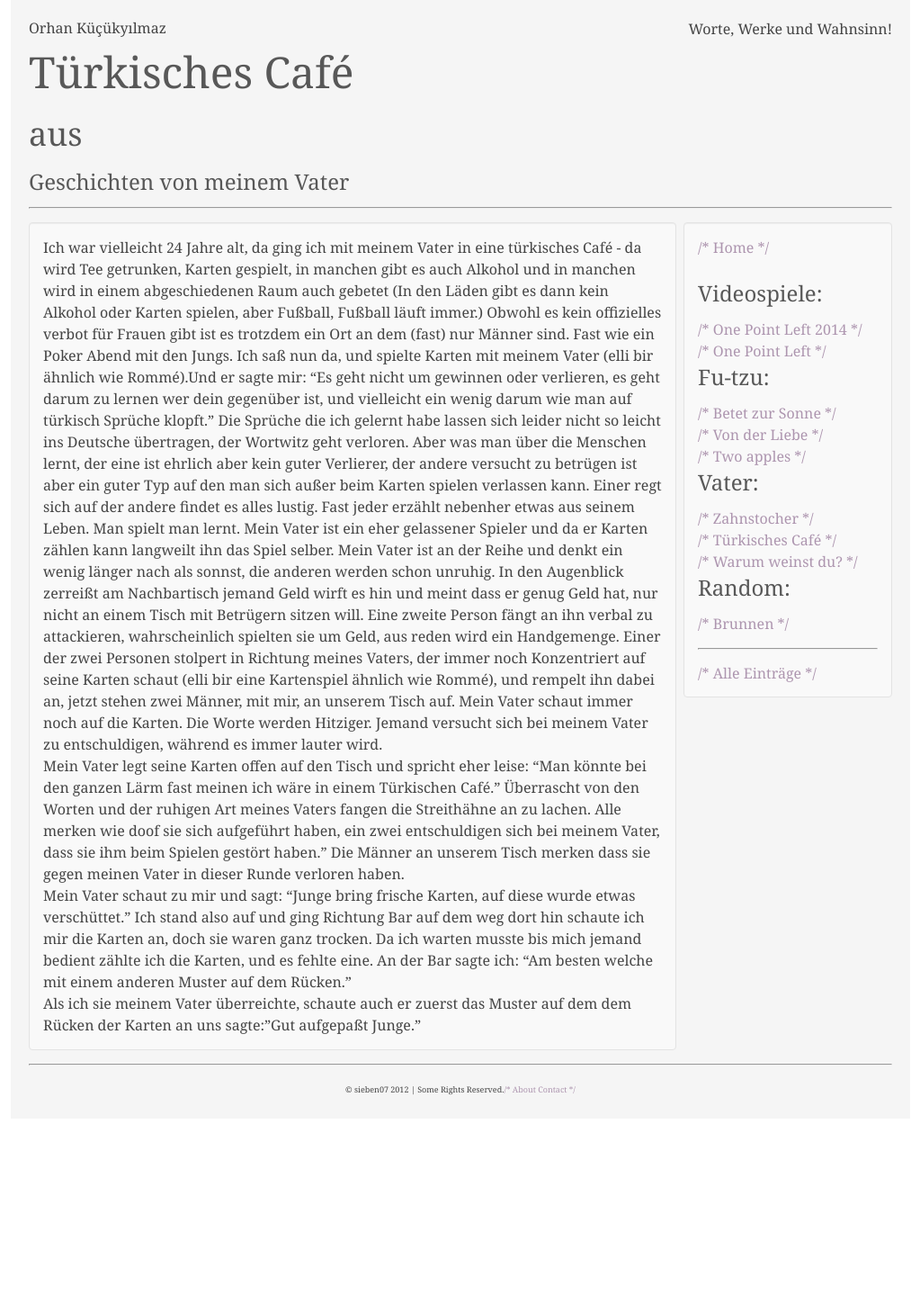
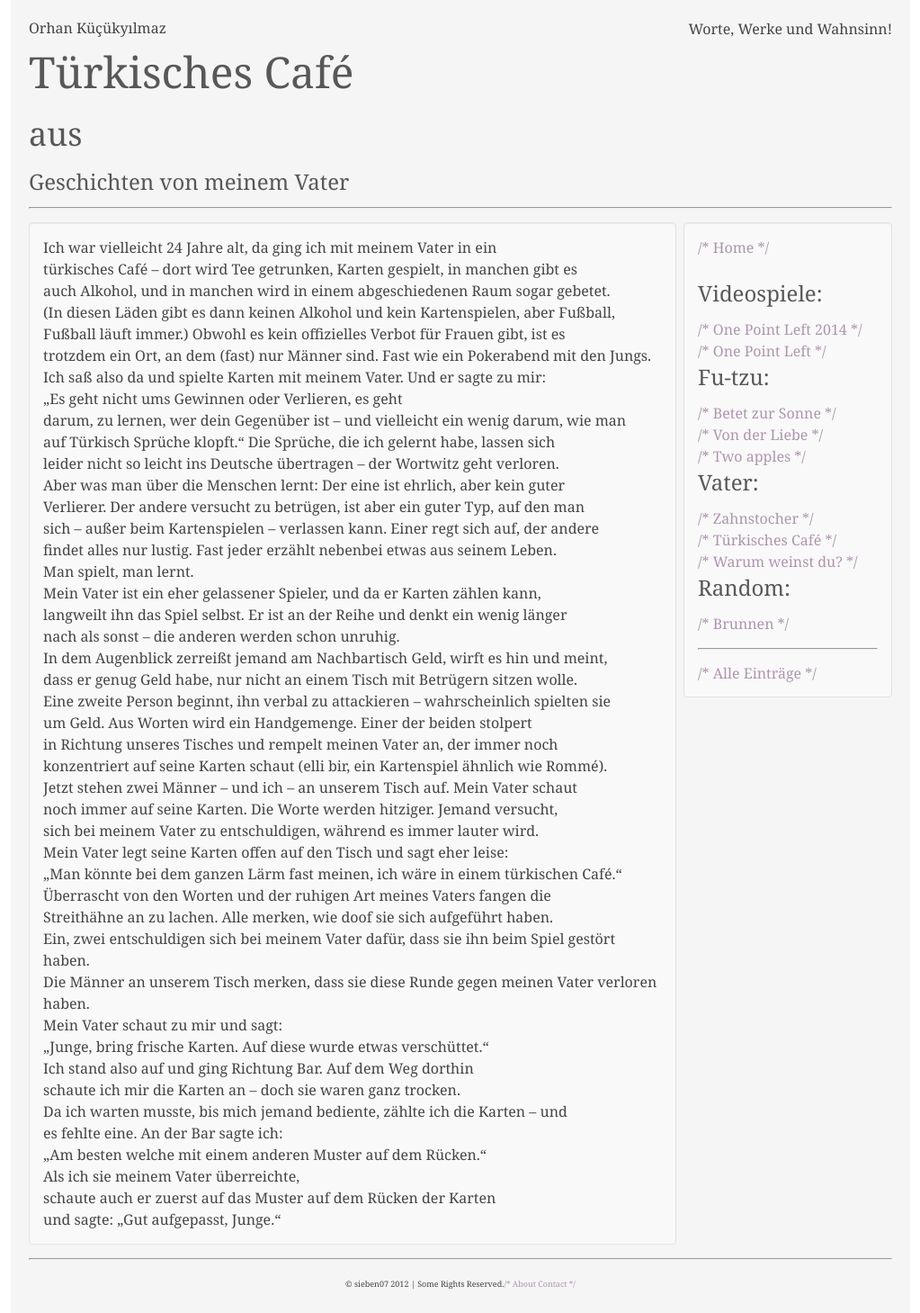
Before and after one commit to sieben07/sieben07.github.io, a Jekyll site: the page built from _posts/2015-05-15-tuerkisches-cafe.md, in a window 1280 px wide. Shown: the whole page at 90% size, without its empty margins (128-1151 px from the left). Built offline with Jekyll 4.4.1, drawn with Linux system fonts in a browser that asks for light colours; before the commit the page ends 1243 px from its top, so only the background shows below that.

Commit message:
korrektur

```diff
--- a/_posts/2015-05-15-tuerkisches-cafe.md
+++ b/_posts/2015-05-15-tuerkisches-cafe.md
@@ -6,49 +6,58 @@ title3: Geschichten von meinem Vater
 category: vater
 ---
 
-Ich war vielleicht 24 Jahre alt, da ging ich mit meinem Vater in eine
-türkisches Café - da wird Tee getrunken, Karten gespielt, in manchen gibt es
-auch Alkohol und in manchen wird in einem abgeschiedenen Raum auch gebetet (In
-den Läden gibt es dann kein Alkohol oder Karten spielen, aber Fußball, Fußball
-läuft immer.) Obwohl es kein offizielles verbot für Frauen gibt ist es trotzdem
-ein Ort an dem (fast) nur Männer sind. Fast wie ein Poker Abend mit den Jungs.
+Ich war vielleicht 24 Jahre alt, da ging ich mit meinem Vater in ein
+türkisches Café – dort wird Tee getrunken, Karten gespielt, in manchen gibt es
+auch Alkohol, und in manchen wird in einem abgeschiedenen Raum sogar gebetet.
+(In diesen Läden gibt es dann keinen Alkohol und kein Kartenspielen, aber Fußball,
+Fußball läuft immer.) Obwohl es kein offizielles Verbot für Frauen gibt, ist es
+trotzdem ein Ort, an dem (fast) nur Männer sind. Fast wie ein Pokerabend mit den Jungs.
 <!-- more start -->
-Ich saß nun da, und spielte Karten mit meinem Vater (elli bir ähnlich wie
-Rommé).Und er sagte mir: "Es geht nicht um gewinnen oder verlieren, es geht
-darum zu lernen wer dein gegenüber ist, und vielleicht ein wenig darum wie man
-auf türkisch Sprüche klopft." Die Sprüche die ich gelernt habe lassen sich
-leider nicht so leicht ins Deutsche übertragen, der Wortwitz geht verloren.
-Aber was man über die Menschen lernt, der eine ist ehrlich aber kein guter
-Verlierer, der andere versucht zu betrügen ist aber ein guter Typ auf den man
-sich außer beim Karten spielen verlassen kann. Einer regt sich auf der andere
-findet es alles lustig. Fast jeder erzählt nebenher etwas aus seinem Leben.
-Man spielt man lernt.  Mein Vater ist ein eher gelassener Spieler und da er
-Karten zählen kann langweilt ihn das Spiel selber. Mein Vater ist an der Reihe
-und denkt ein wenig länger nach als sonnst, die anderen werden schon unruhig.
-In den Augenblick zerreißt am Nachbartisch jemand Geld wirft es hin und meint
-dass er genug Geld hat, nur nicht an einem Tisch mit Betrügern sitzen will.
-Eine zweite Person fängt an ihn verbal zu attackieren, wahrscheinlich spielten
-sie um Geld, aus reden wird ein Handgemenge. Einer der zwei Personen stolpert
-in Richtung meines Vaters, der immer noch Konzentriert auf seine Karten schaut
-(elli bir eine Kartenspiel ähnlich wie Rommé), und rempelt ihn dabei an, jetzt
-stehen zwei Männer, mit mir, an unserem Tisch auf. Mein Vater schaut immer noch
-auf die Karten. Die Worte werden Hitziger. Jemand versucht sich bei meinem
-Vater zu entschuldigen, während es immer lauter wird.
+Ich saß also da und spielte Karten mit meinem Vater. Und er sagte zu mir:
+„Es geht nicht ums Gewinnen oder Verlieren, es geht
+darum, zu lernen, wer dein Gegenüber ist – und vielleicht ein wenig darum, wie man
+auf Türkisch Sprüche klopft.“ Die Sprüche, die ich gelernt habe, lassen sich
+leider nicht so leicht ins Deutsche übertragen – der Wortwitz geht verloren.
+Aber was man über die Menschen lernt: Der eine ist ehrlich, aber kein guter
+Verlierer. Der andere versucht zu betrügen, ist aber ein guter Typ, auf den man
+sich – außer beim Kartenspielen – verlassen kann. Einer regt sich auf, der andere
+findet alles nur lustig. Fast jeder erzählt nebenbei etwas aus seinem Leben.
+Man spielt, man lernt.
 
-Mein Vater legt seine Karten offen auf den Tisch und spricht eher leise: "Man
-könnte bei den ganzen Lärm fast meinen ich wäre in einem Türkischen Café."
+Mein Vater ist ein eher gelassener Spieler, und da er Karten zählen kann,
+langweilt ihn das Spiel selbst. Er ist an der Reihe und denkt ein wenig länger
+nach als sonst – die anderen werden schon unruhig.
+
+In dem Augenblick zerreißt jemand am Nachbartisch Geld, wirft es hin und meint,
+dass er genug Geld habe, nur nicht an einem Tisch mit Betrügern sitzen wolle.
+Eine zweite Person beginnt, ihn verbal zu attackieren – wahrscheinlich spielten sie
+um Geld. Aus Worten wird ein Handgemenge. Einer der beiden stolpert
+in Richtung unseres Tisches und rempelt meinen Vater an, der immer noch
+konzentriert auf seine Karten schaut (elli bir, ein Kartenspiel ähnlich wie Rommé).
+
+Jetzt stehen zwei Männer – und ich – an unserem Tisch auf. Mein Vater schaut
+noch immer auf seine Karten. Die Worte werden hitziger. Jemand versucht,
+sich bei meinem Vater zu entschuldigen, während es immer lauter wird.
+
+Mein Vater legt seine Karten offen auf den Tisch und sagt eher leise:
+„Man könnte bei dem ganzen Lärm fast meinen, ich wäre in einem türkischen Café.“
+
 Überrascht von den Worten und der ruhigen Art meines Vaters fangen die
-Streithähne an zu lachen. Alle merken wie doof sie sich aufgeführt haben, ein
-zwei entschuldigen sich bei meinem Vater, dass sie ihm beim Spielen gestört
-haben." Die Männer an unserem Tisch merken dass sie gegen meinen Vater in
-dieser Runde verloren haben.
+Streithähne an zu lachen. Alle merken, wie doof sie sich aufgeführt haben.
+Ein, zwei entschuldigen sich bei meinem Vater dafür, dass sie ihn beim Spiel gestört haben.
 
-Mein Vater schaut zu mir und sagt: "Junge bring frische Karten, auf diese wurde
-etwas verschüttet." Ich stand also auf und ging Richtung Bar auf dem weg dort
-hin schaute ich mir die Karten an, doch sie waren ganz trocken. Da ich warten
-musste bis mich jemand bedient zählte ich die Karten, und es fehlte eine. An
-der Bar sagte ich: "Am besten welche mit einem anderen Muster auf dem Rücken."
+Die Männer an unserem Tisch merken, dass sie diese Runde gegen meinen Vater verloren haben.
 
-Als ich sie meinem Vater überreichte, schaute auch er zuerst das Muster auf dem
-dem Rücken der Karten an uns sagte:"Gut aufgepaßt Junge."
+Mein Vater schaut zu mir und sagt:
+„Junge, bring frische Karten. Auf diese wurde etwas verschüttet.“
+
+Ich stand also auf und ging Richtung Bar. Auf dem Weg dorthin
+schaute ich mir die Karten an – doch sie waren ganz trocken.
+Da ich warten musste, bis mich jemand bediente, zählte ich die Karten – und
+es fehlte eine. An der Bar sagte ich:
+„Am besten welche mit einem anderen Muster auf dem Rücken.“
+
+Als ich sie meinem Vater überreichte,
+schaute auch er zuerst auf das Muster auf dem Rücken der Karten
+und sagte: „Gut aufgepasst, Junge.“
 <!-- more end -->
```
